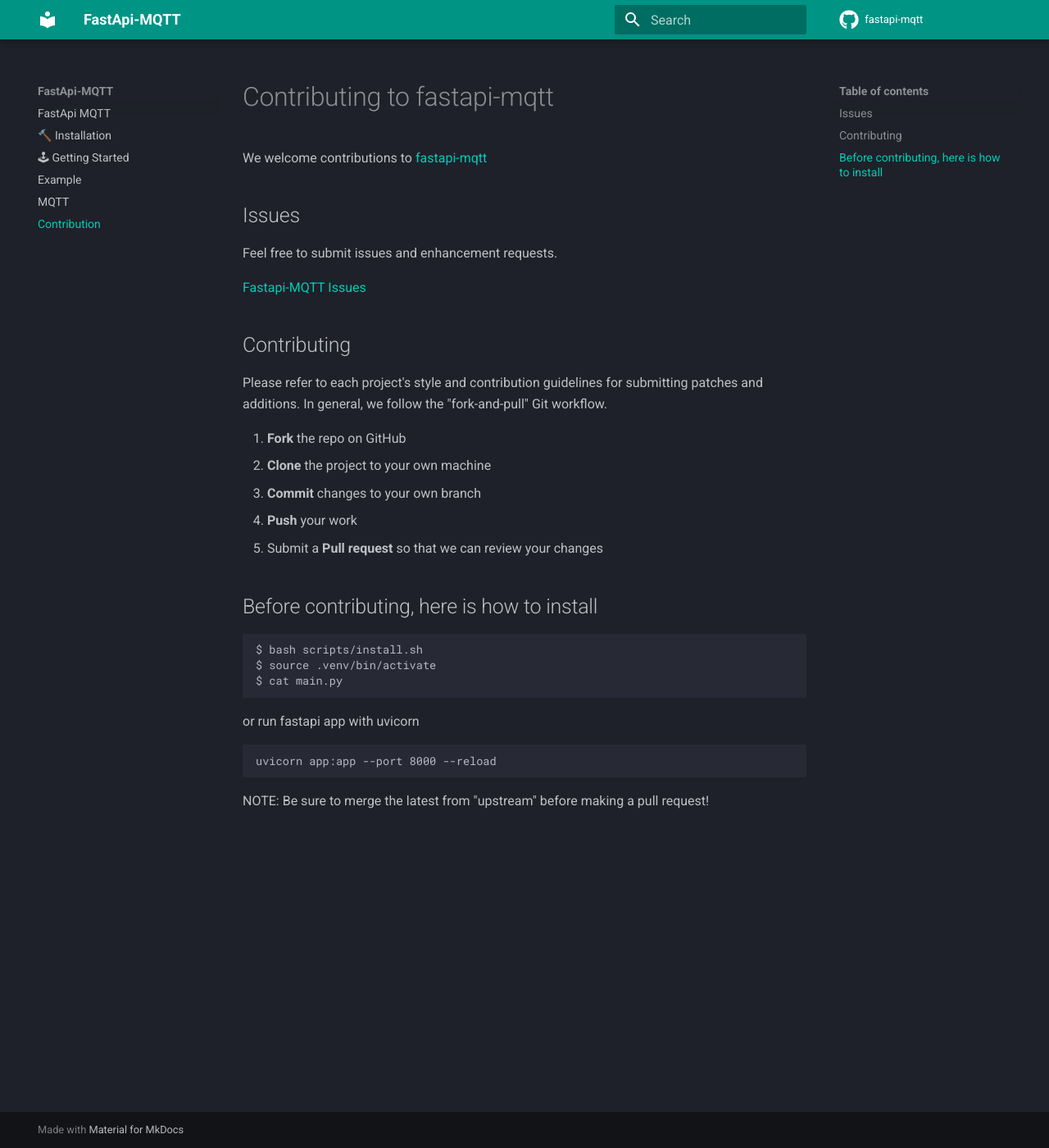
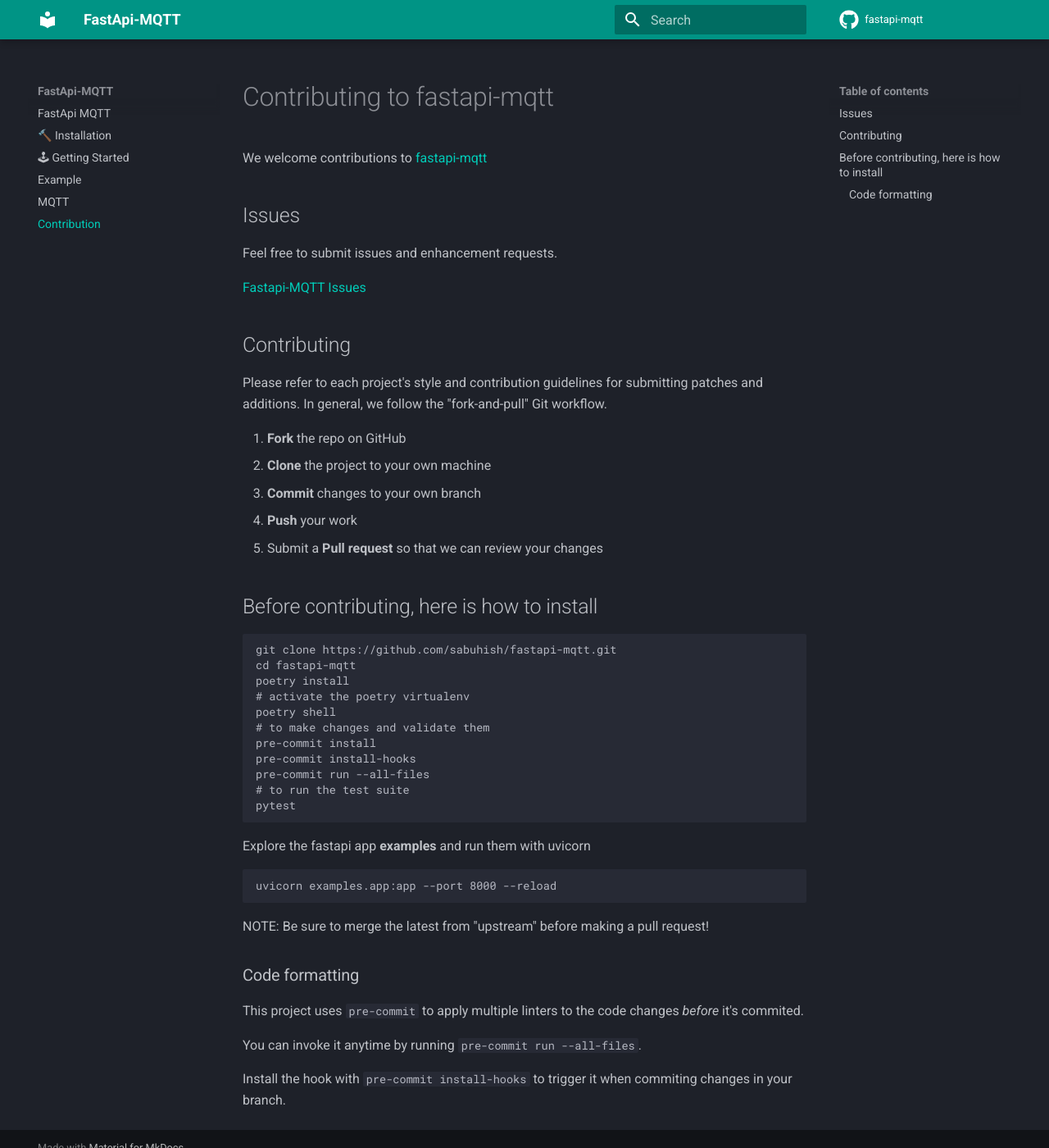
Before and after one commit to sabuhish/fastapi-mqtt, an MkDocs documentation site: the page built from docs/contribute.md, in a window 1280 px wide and 1400 px high. Shown: the whole window at 82% size. Built offline with MkDocs 1.6.1 and Material for MkDocs 9.7.7, drawn with Linux system fonts in a browser that asks for light colours; comment, search, counter and statistics services are not loaded.

Commit message:
📝 Update setup instructions with poetry and pre-commit
and sync markdown in root and docs

````diff
--- a/docs/contribute.md
+++ b/docs/contribute.md
@@ -21,15 +21,31 @@
 ## Before contributing, here is how to install
 
 ```sh
-$ bash scripts/install.sh
-$ source .venv/bin/activate
-$ cat main.py
+git clone https://github.com/sabuhish/fastapi-mqtt.git
+cd fastapi-mqtt
+poetry install
+# activate the poetry virtualenv
+poetry shell
+# to make changes and validate them
+pre-commit install
+pre-commit install-hooks
+pre-commit run --all-files
+# to run the test suite
+pytest
 ```
 
-or run fastapi app with uvicorn
+Explore the fastapi app **examples** and run them with uvicorn
 
 ```sh
-uvicorn app:app --port 8000 --reload
+uvicorn examples.app:app --port 8000 --reload
 ```
 
 NOTE: Be sure to merge the latest from "upstream" before making a pull request!
+
+### Code formatting
+
+This project uses `pre-commit` to apply multiple linters to the code changes _before_ it's commited.
+
+You can invoke it anytime by running `pre-commit run --all-files`.
+
+Install the hook with `pre-commit install-hooks` to trigger it when commiting changes in your branch.
````
Also changed, not shown: CONTRIBUTING.md (+24 -8 lines), README.md (+8 -7 lines).
